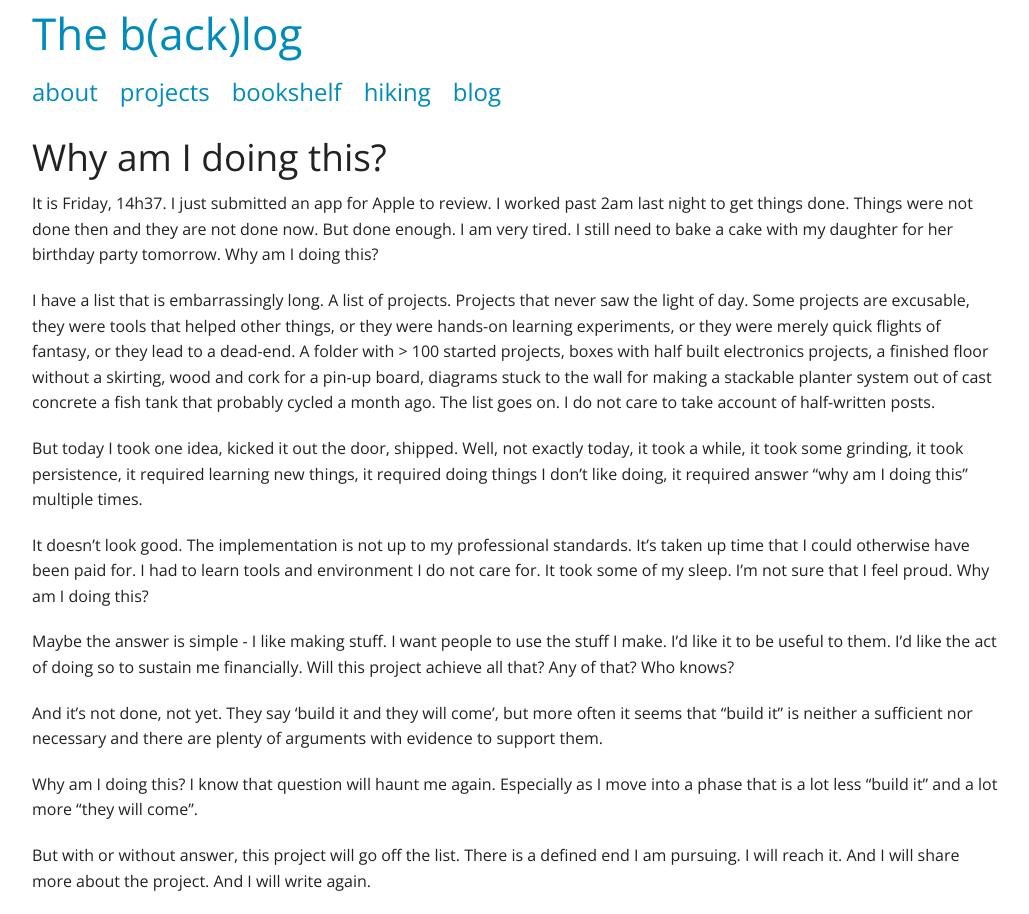
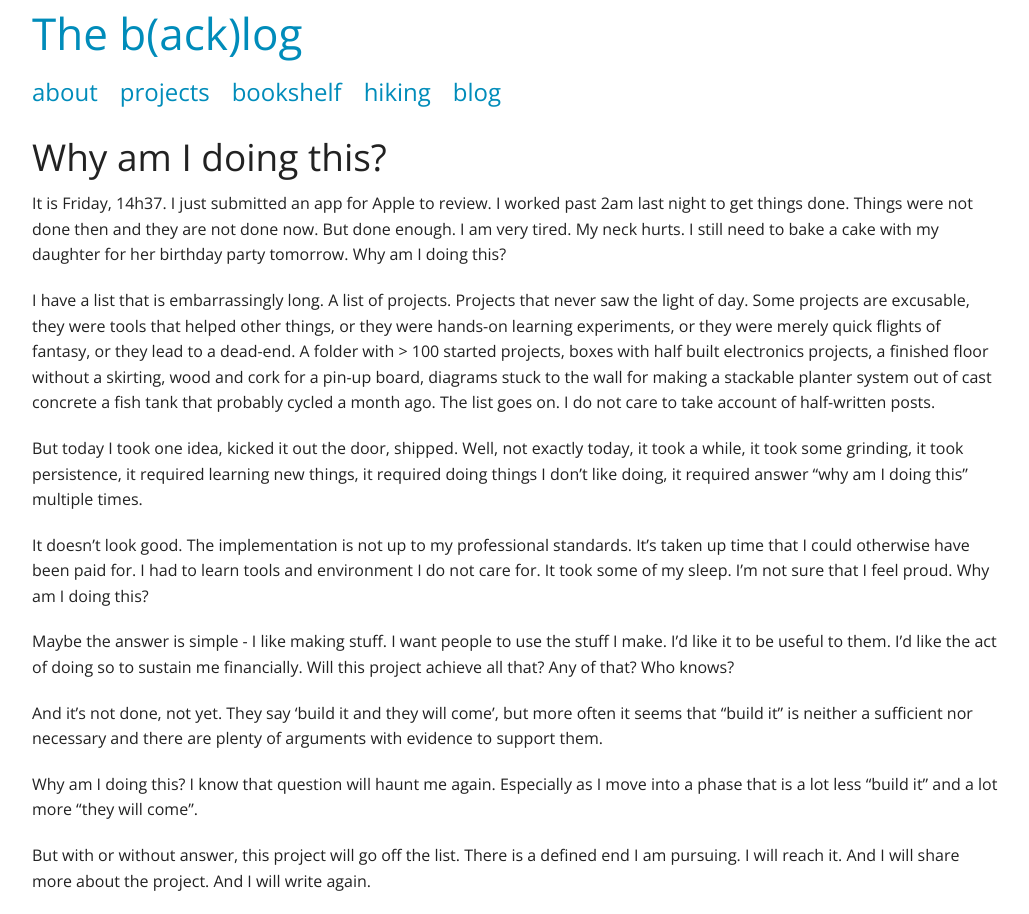
Before and after one commit to dirkcuys/thebacklog, a Jekyll site: the page built from _posts/2024-10-18-why-am-i-doing-this.md, in a window 1280 px wide. Shown: the whole page, without its empty margins (123-1152 px from the left). Built offline with Jekyll 4.4.1, drawn with Linux system fonts in a browser that asks for light colours; nearby versions of some CDN libraries; our own code applies the rules of GitHub Pages for plain Markdown files.

Commit message:
UPdate post

```diff
--- a/_posts/2024-10-18-why-am-i-doing-this.md
+++ b/_posts/2024-10-18-why-am-i-doing-this.md
@@ -1,7 +1,7 @@
 ---
 title: Why am I doing this?
 ---
-It is Friday, 14h37. I just submitted an app for Apple to review. I worked past 2am last night to get things done. Things were not done then and they are not done now. But done enough. I am very tired. I still need to bake a cake with my daughter for her birthday party tomorrow. Why am I doing this?
+It is Friday, 14h37. I just submitted an app for Apple to review. I worked past 2am last night to get things done. Things were not done then and they are not done now. But done enough. I am very tired. My neck hurts. I still need to bake a cake with my daughter for her birthday party tomorrow. Why am I doing this?
 
 I have a list that is embarrassingly long. A list of projects. Projects that never saw the light of day. Some projects are excusable, they were tools that helped other things, or they were hands-on learning experiments, or they were merely quick flights of fantasy, or they lead to a dead-end. A folder with > 100 started projects, boxes with half built electronics projects, a finished floor without a skirting, wood and cork for a pin-up board, diagrams stuck to the wall for making a stackable planter system out of cast concrete a fish tank that probably cycled a month ago. The list goes on. I do not care to take account of half-written posts.
 
```
